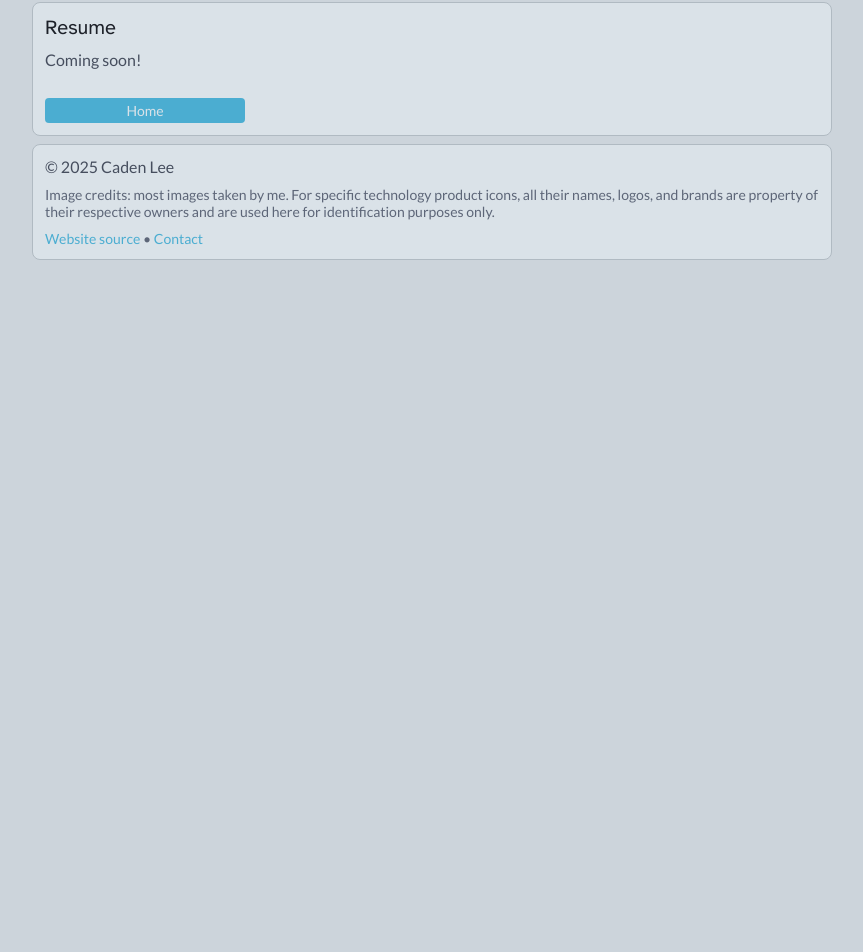
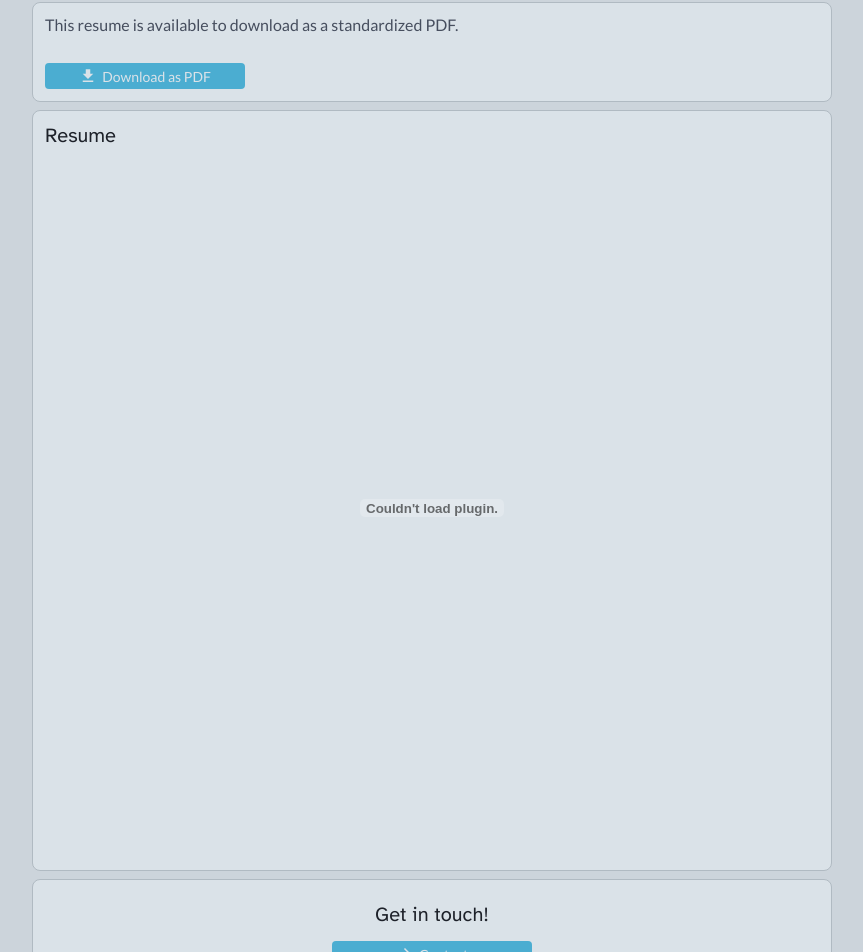
Before and after one commit to CadenLee2/personal-website, a React (Vite) app in the folder frontend/: page /resume in a window 1280 px wide. Shown: the part 105-1057 px from the top of the page, without its empty margins (208-1071 px from the left). Before the commit the page ends 800 px from the top, so only its background shows below. Built offline with nearby package versions, Linux system fonts and the light colour scheme.

Commit message:
feat: resume

```diff
--- a/frontend/src/App.css
+++ b/frontend/src/App.css
@@ -48,3 +48,15 @@ div.section-break {
     > :nth-child(2) { fill: var(--sectionbg); }
   }
 }
+
+div.get-in-touch {
+  display: flex;
+  flex-direction: column;
+  align-items: center;
+  padding-block: 22px;
+  gap: 4px;
+
+  h2 {
+    margin-bottom: 10px;
+  }
+}
--- a/frontend/src/components/Button.tsx
+++ b/frontend/src/components/Button.tsx
@@ -36,3 +36,26 @@ export function LinkButton(props: {
     </NavLink>
   );
 }
+
+export function RawLinkButton(props: {
+  children: ReactNode, href: string, disabled?: boolean, variant?: Variant, title?: string
+}) {
+  if (props.disabled) {
+    return (
+      <Button disabled={true} variant={props.variant} title={props.title}>
+        {props.children}
+      </Button>
+    );
+  }
+
+  return (
+    <a
+      href={props.href}
+      onDragStart={(e) => e.preventDefault()}
+      className={`button ${props.variant ?? ''}`}
+      title={props.title}
+    >
+      {props.children}
+    </a>
+  );
+}
--- a/frontend/src/constants.ts
+++ b/frontend/src/constants.ts
@@ -3,3 +3,4 @@ export const EMAIL = "cadenl4@uci.edu";
 export const LINKEDIN_URL = "https://www.linkedin.com/in/cadenlee2/";
 export const GITHUB_PERSONAL_URL = "https://github.com/Cadecraft";
 export const GITHUB_PROFESSIONAL_URL = "https://github.com/CadenLee2";
+export const RESUME_PATH = "/Resume_v10_Public.pdf";
--- a/frontend/src/pages/Blog.tsx
+++ b/frontend/src/pages/Blog.tsx
@@ -6,7 +6,7 @@ import { LinkButton } from '../components/Button';
 function Blog() {
   return (
     <PageFrame pageName='blog'>
-      <div className="section error">
+      <div className="section">
         <h2>Blog</h2>
         Coming soon!
         <br />
--- a/frontend/src/pages/Contact.tsx
+++ b/frontend/src/pages/Contact.tsx
@@ -11,7 +11,7 @@ import { EMAIL, LINKEDIN_URL, GITHUB_PERSONAL_URL, GITHUB_PROFESSIONAL_URL } fro
 function Contact() {
   return (
     <PageFrame pageName='contact'>
-      <div className="section error">
+      <div className="section">
         <h2>Contact</h2>
         Feel free to reach out to me with ideas, questions, or opportunities!
         <br />I will respond to emails within 24 hours.
@@ -27,7 +27,7 @@ function Contact() {
             <LinkedinOriginal className="linkedin" size={22} />
             <div>
               <span>LinkedIn</span>
-              <a href={LINKEDIN_URL}>@CadenLee2</a>
+              <a href={LINKEDIN_URL}>/in/cadenlee2</a>
             </div>
           </div>
           <div>
--- a/frontend/src/pages/Home.tsx
+++ b/frontend/src/pages/Home.tsx
@@ -20,7 +20,7 @@ import FirebaseOriginal from 'devicons-react/icons/FirebaseOriginal';
 import TensorflowOriginal from 'devicons-react/icons/TensorflowOriginal';
 import PythonPlain from 'devicons-react/icons/PythonPlain';
 
-import { MdArrowOutward, MdMoreHoriz } from 'react-icons/md';
+import { MdArrowOutward, MdArrowForward, MdMoreHoriz } from 'react-icons/md';
 
 import BombayBoat from '../assets/images/BombayBoat.jpg';
 import GinkgoTree from '../assets/images/GinkgoTree.jpg';
@@ -165,6 +165,15 @@ function Home() {
           {marqueeTextDemo}
         </Marquee>
       </div>
+      <div className="section get-in-touch">
+        <h2>Get in touch!</h2>
+        <LinkButton href="/contact" variant="blue">
+          <MdArrowForward size={18} /> Contact
+        </LinkButton>
+        <LinkButton href="/resume" variant="blue">
+          <MdArrowForward size={18} /> Resume
+        </LinkButton>
+      </div>
     </PageFrame>
   );
 }
--- /dev/null
+++ b/frontend/src/pages/Resume.css
@@ -0,0 +1,5 @@
+.resume {
+  object, embed {
+    border-radius: 8px;
+  }
+}
--- a/frontend/src/pages/Resume.tsx
+++ b/frontend/src/pages/Resume.tsx
@@ -1,17 +1,35 @@
 import '../App.css'
+import './Resume.css';
 import PageFrame from '../components/PageFrame';
 
-import { LinkButton } from '../components/Button';
+import { LinkButton, RawLinkButton } from '../components/Button';
+import { MdDownload, MdArrowForward } from 'react-icons/md';
+
+import { RESUME_PATH } from '../constants';
 
 function Resume() {
   return (
     <PageFrame pageName='resume'>
-      <div className="section error">
-        <h2>Resume</h2>
-        Coming soon!
+      <div className="section">
+        This resume is available to download as a standardized PDF.
         <br />
         <br />
-        <LinkButton variant="blue" href="/">Home</LinkButton>
+        <RawLinkButton variant="blue" href={RESUME_PATH}>
+          <MdDownload size={18} />
+          Download as PDF
+        </RawLinkButton>
+      </div>
+      <div className="section resume">
+        <h2>Resume</h2>
+        <object data={RESUME_PATH} type="application/pdf" width="100%" height="700px">
+          <embed src={RESUME_PATH} width="100%" height="700px" type="application/pdf" />
+          </object>
+      </div>
+      <div className="section get-in-touch">
+        <h2>Get in touch!</h2>
+        <LinkButton href="/contact" variant="blue">
+          <MdArrowForward size={18} /> Contact
+        </LinkButton>
       </div>
     </PageFrame>
   );
```
Also changed, not shown: 1 other file (tests, documents, lock files or other folders).
